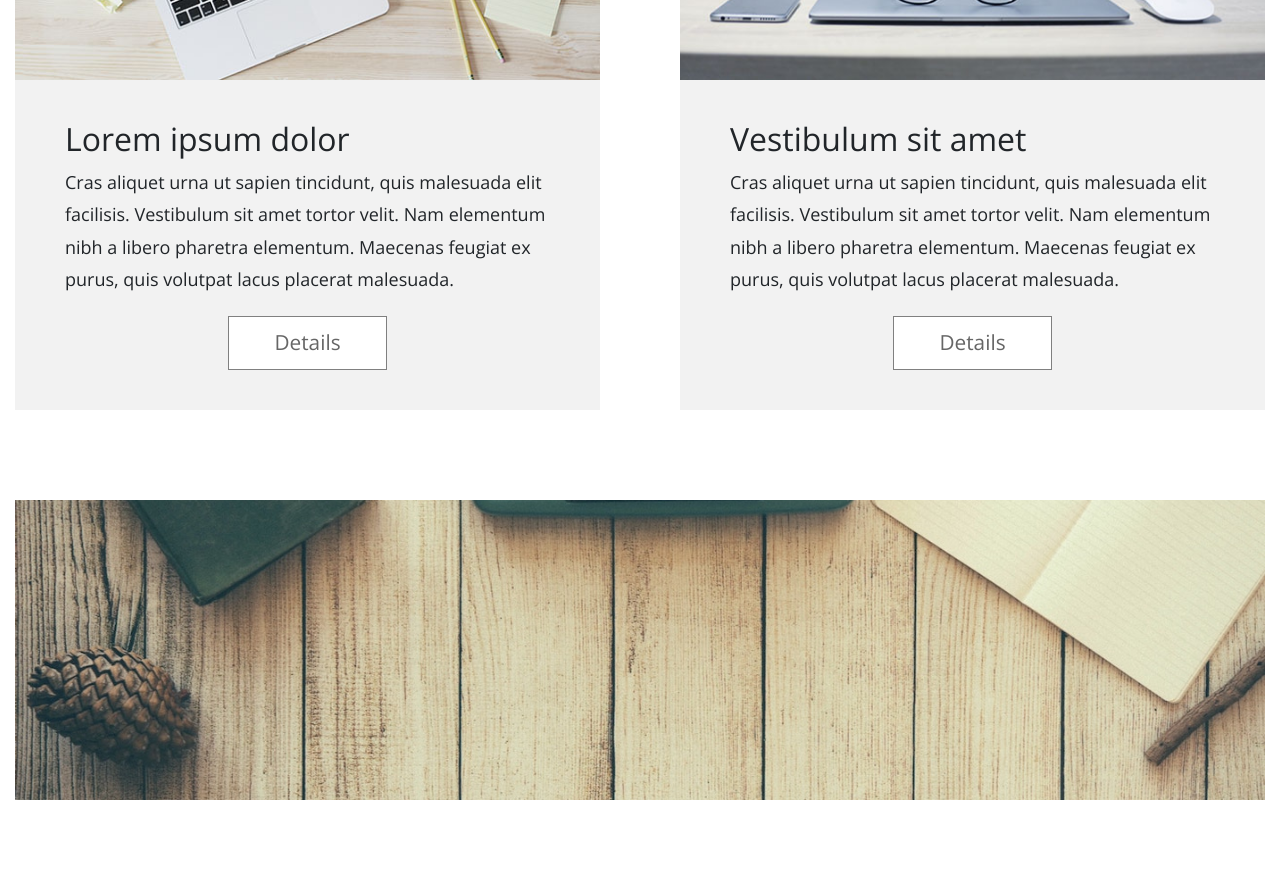
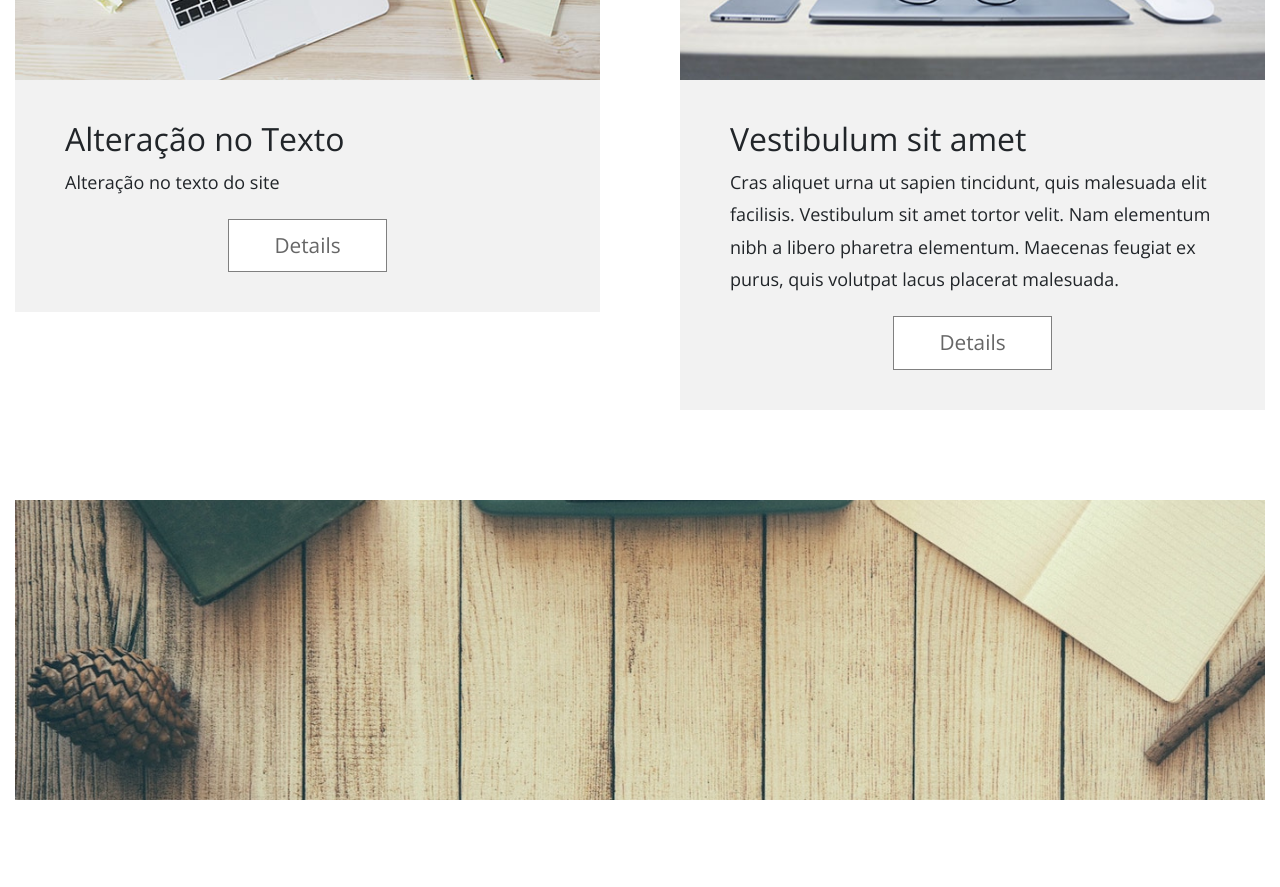
Before and after one commit to leandronagata1985/leandronagata1985.github.io, a plain HTML site: page index.html in a window 1280 px wide. Shown: the part 1780-2667 px from the top of the page. Drawn offline with nearby package versions, Linux system fonts and the light colour scheme.

Commit message:
Add files via upload

```diff
--- a/index.html
+++ b/index.html
@@ -177,10 +177,8 @@
                         <img src="img/tm-img-1.jpg" class="img-fluid" />
                     </div>
                     <div class="tm-box-3">
-                        <h2>Lorem ipsum dolor</h2>
-                        <p> Cras aliquet urna ut sapien tincidunt, quis malesuada elit facilisis. Vestibulum sit amet tortor
-                            velit. Nam elementum nibh a libero pharetra elementum. Maecenas feugiat ex purus, quis volutpat
-                            lacus placerat malesuada.</p>
+                        <h2>Alteração no Texto</h2>
+                        <p> Alteração no texto do site</p>
                         <div class="text-center">
                             <a href="#tm-section-5" class="btn btn-big">Details</a>
                         </div>
```
